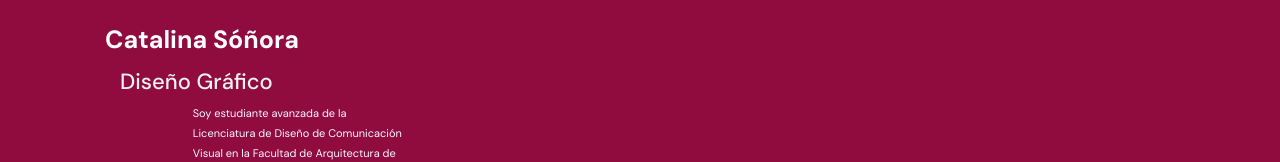
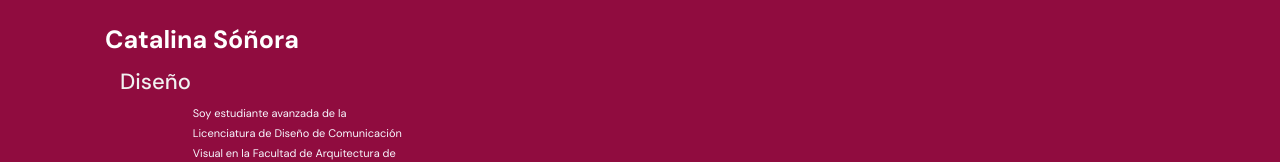
Before and after one commit to CatalinaSonora/Portfolio2, a plain HTML site: page index.html in a window 1280 px wide. Shown: the part 211-373 px from the top of the page. Drawn offline with nearby package versions, Linux system fonts and the light colour scheme.

Commit message:
Segundo Commit

```diff
--- a/index.html
+++ b/index.html
@@ -76,7 +76,7 @@
                 <div class="service-box">
                     <div class="header-content-inner">
 
-                 <h2>Diseño Gráfico </h2>
+                 <h2>Diseño  </h2>
 
                     <p id="intro">Soy estudiante avanzada de la Licenciatura
                     de Diseño de Comunicación Visual en la Facultad de Arquitectura
```
